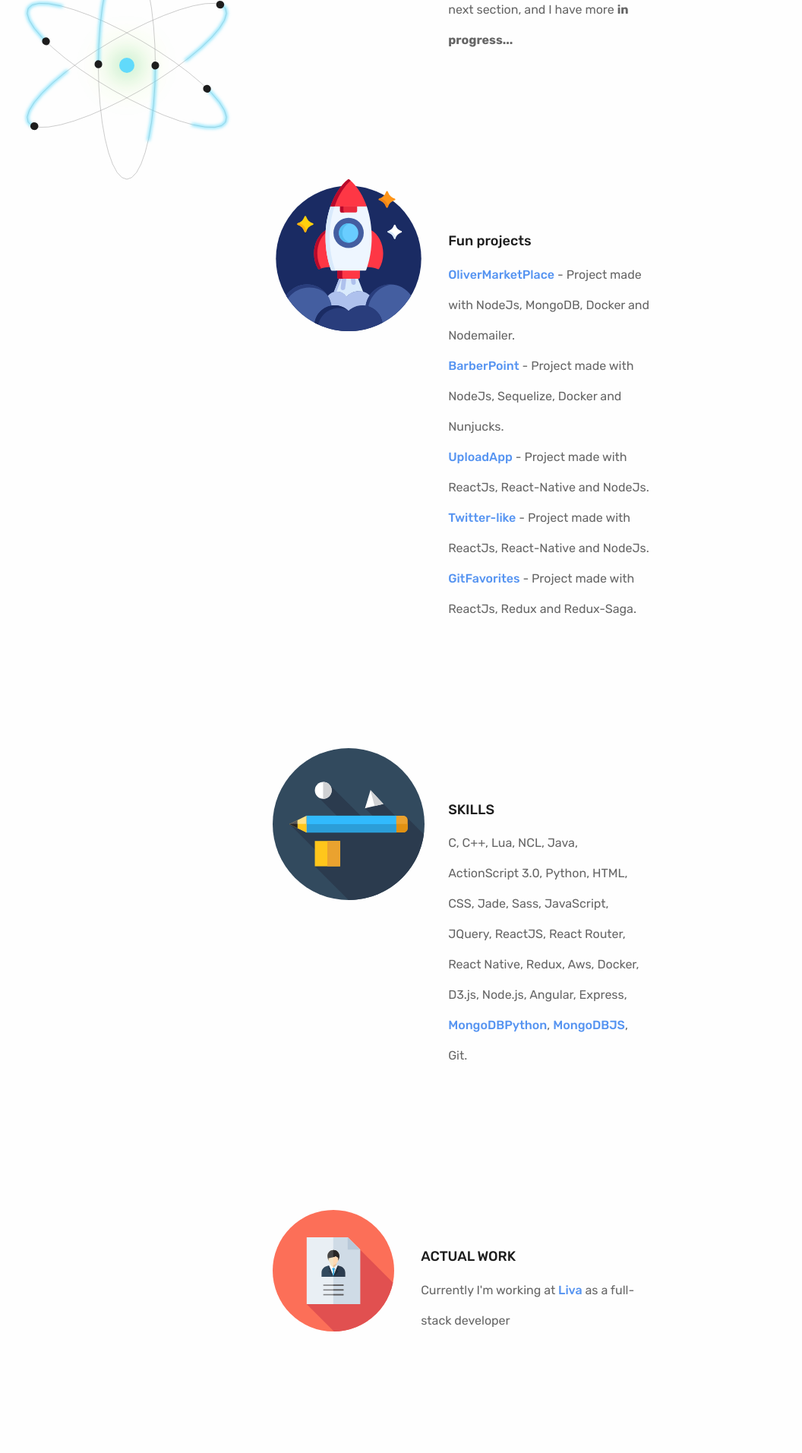
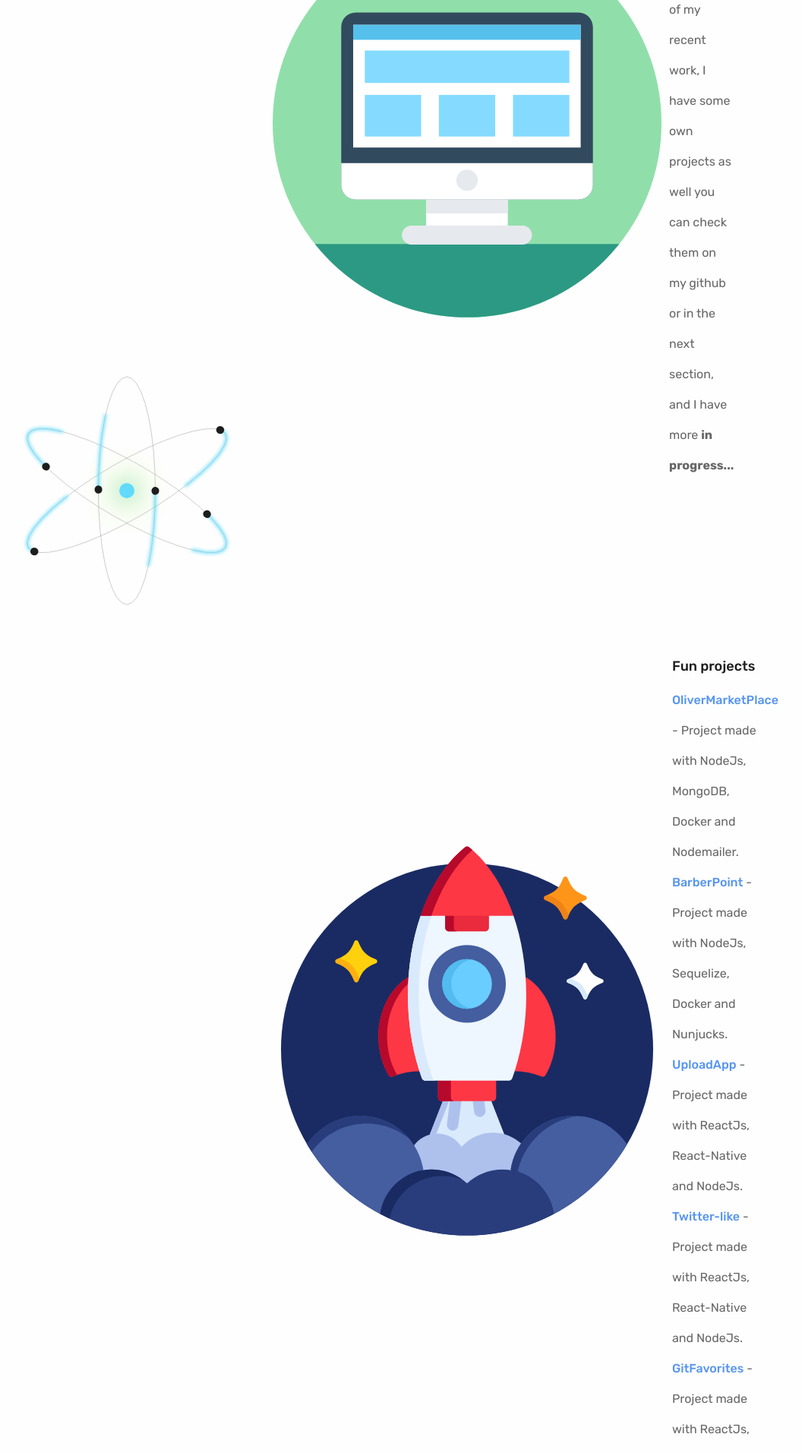
Before and after one commit to oliverigor/portifolio, a React (Create React App) app: page / in a window 1280 px wide. Shown: the part 880-2793 px from the top of the page at 76% size, without its empty margins (25-1081 px from the left). Built offline with nearby package versions, Linux system fonts and the light colour scheme; a web font is replaced by a local one.

Commit message:
Fixing images

```diff
--- a/src/App.js
+++ b/src/App.js
@@ -55,7 +55,7 @@ class App extends Component {
         </div>
         <div className="skill_set">
           <div className="skill_box">
-            <img alt="computer" src={Computer} width={200} height={300} />
+            <img alt="computer" src={Computer} className="img-project" />
             <div>
               <h1 className="title">{PageLanguage.title1}</h1>
               <h2 className="text_box">
@@ -148,7 +148,7 @@ class App extends Component {
             </div>
           </div>
           <div className="skill_box">
-            <img alt="computer" src={Projects} width={200} height={300} />
+            <img alt="computer" src={Projects} className="img-project-fun" />
             <div>
               <h1 className="title">Fun projects</h1>
               <h2 className="text_box">
@@ -205,7 +205,7 @@ class App extends Component {
             </div>
           </div>
           <div className="skill_box">
-            <img alt="skills" src={Skills} width={200} height={300} />
+            <img alt="skills" src={Skills} className="img-skills" />
             <div>
               <h1 className="title">{PageLanguage.title2}</h1>
               <h2 className="text_box">
@@ -232,7 +232,7 @@ class App extends Component {
             </div>
           </div>
           <div className="skill_box">
-            <img alt="current" src={Current} width={160} height={300} />
+            <img alt="current" src={Current} className="img-current" />
             <div>
               <h1 className="title">{PageLanguage.title3}</h1>
               <h2 className="text_box">
@@ -250,7 +250,7 @@ class App extends Component {
           </div>
 
           <div className="skill_box">
-            <img alt="like" src={Like} width={200} height={300} />
+            <img alt="like" src={Like} className="img-like" />
             <div>
               <h1 className="title">{PageLanguage.title4}</h1>
               <h2 className="text_box">
@@ -321,7 +321,7 @@ class App extends Component {
             </svg>
           </div>
           <div className="skill_box">
-            <img alt="job" src={Job} width={160} height={300} />
+            <img alt="job" src={Job} className="img-job" />
             <div>
               <h1 className="title">{PageLanguage.title5}</h1>
               <h2 className="text_box">
@@ -337,7 +337,7 @@ class App extends Component {
             </div>
           </div>
           <div className="skill_box">
-            <img alt="letter" src={Letter} width={160} height={300} />
+            <img alt="letter" src={Letter} className="img-email" />
             <div>
               <h1 className="title">{PageLanguage.title6}</h1>
               <h2 className="text_box">
```
